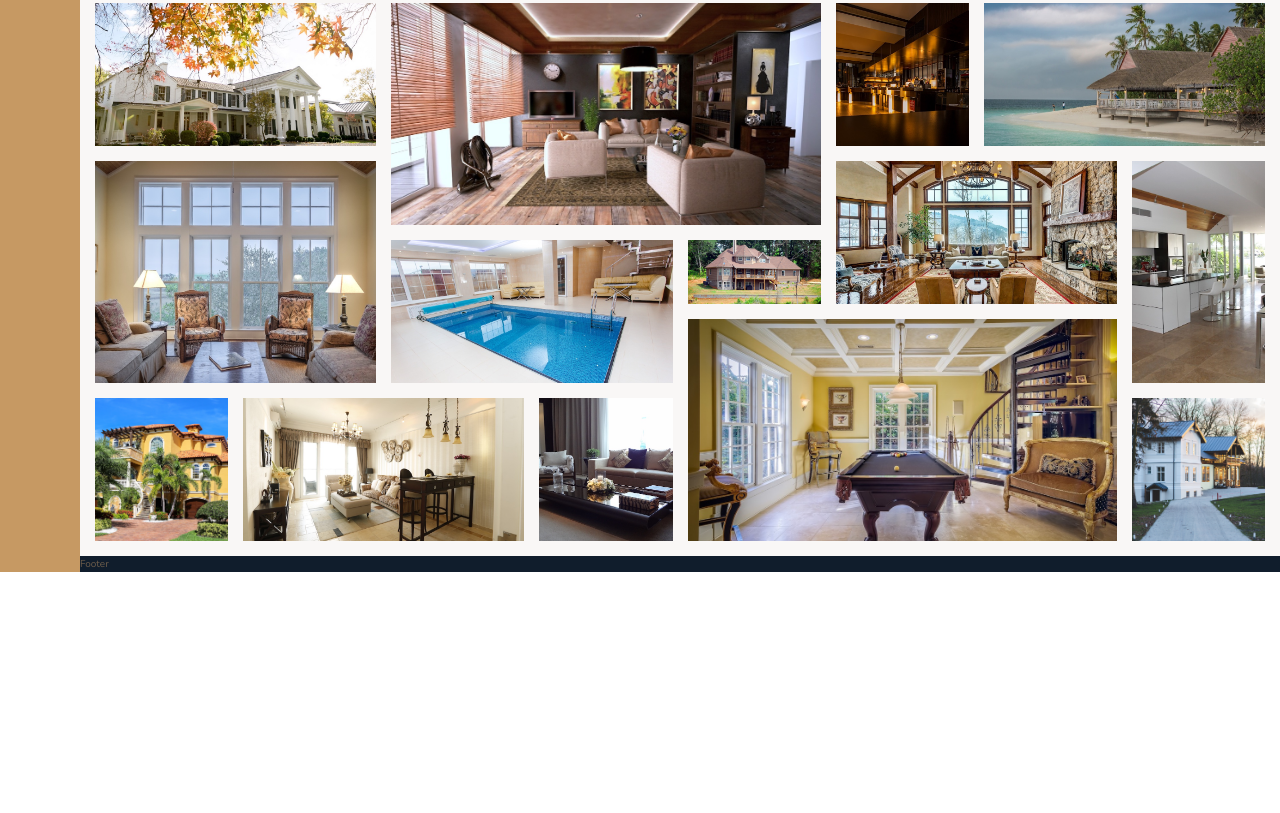
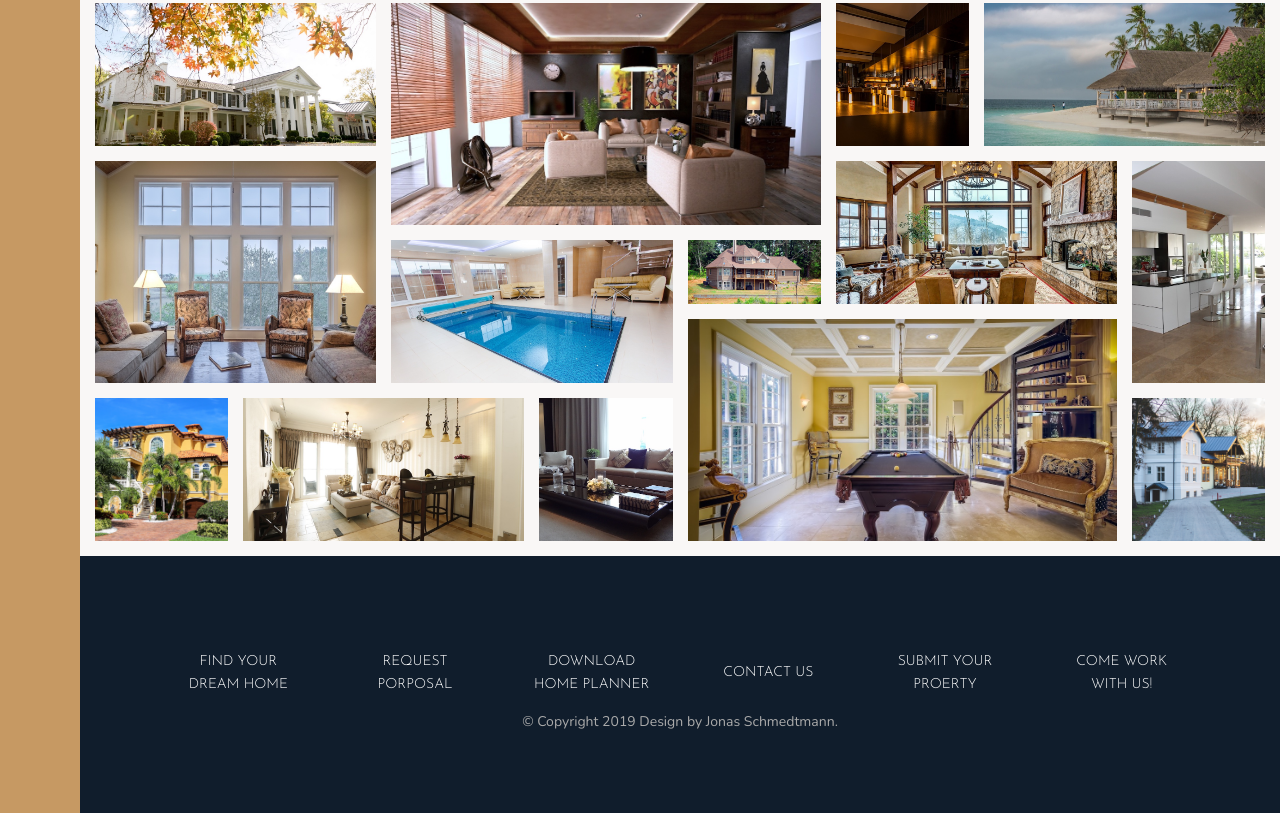
Before and after one commit to emestabillo/Nexter, a website: page index.html in a window 1280 px wide. Shown: the part 3084-3897 px from the top of the page. Before the commit the page ends 3656 px from the top, so only its background shows below. Drawn offline with nearby package versions, Linux system fonts and the light colour scheme.

Commit message:
Build footer

```diff
--- a/index.html
+++ b/index.html
@@ -378,7 +378,33 @@
     </section>
 
     <footer class="footer">
-      Footer
+      <ul class="nav">
+        <li class="nav__item">
+          <a href="#" class="nav__link">Find your dream home</a>
+        </li>
+        <li class="nav__item">
+          <a href="#" class="nav__link">Request porposal</a>
+        </li>
+
+        <li class="nav__item">
+          <a href="#" class="nav__link">Download home planner</a>
+        </li>
+
+        <li class="nav__item">
+          <a href="#" class="nav__link">Contact us</a>
+        </li>
+
+        <li class="nav__item">
+          <a href="#" class="nav__link">Submit your proerty</a>
+        </li>
+
+        <li class="nav__item">
+          <a href="#" class="nav__link">Come work with us!</a>
+        </li>
+      </ul>
+      <p class="copyright">
+        &copy; Copyright 2019 Design by Jonas Schmedtmann.
+      </p>
     </footer>
   </body>
 </html>
--- a/sass/_footer.scss
+++ b/sass/_footer.scss
@@ -1,4 +1,42 @@
 .footer {
   background-color: $color-secondary;
   grid-column: full-start/full-end;
+  padding: 8rem;
 }
+
+.nav {
+  list-style: none;
+
+  display: grid;
+  grid-template-columns: repeat(auto-fit, minmax(15rem, 1fr));
+  grid-gap: 2rem;
+  align-items: center;
+
+  &__link:link,
+  &__link:visited {
+    font-size: 1.4rem;
+    color: #fff;
+    text-decoration: none;
+    font-family: $font-display;
+    text-transform: uppercase;
+    text-align: center;
+    padding: 1.5rem;
+    display: block;
+    transition: all 0.2s;
+  }
+
+  &__link:hover,
+  &__link:active {
+    background-color: rgba(#fff, 0.05);
+    transform: translateY(-3px);
+  }
+}
+
+.copyright {
+  font-size: 1.4rem;
+  color: $color-grey-light-2;
+  margin-left: auto;
+  margin-right: auto;
+  text-align: center;
+  width: 70%;
+}
```
Also changed, not shown: css/style.css.
